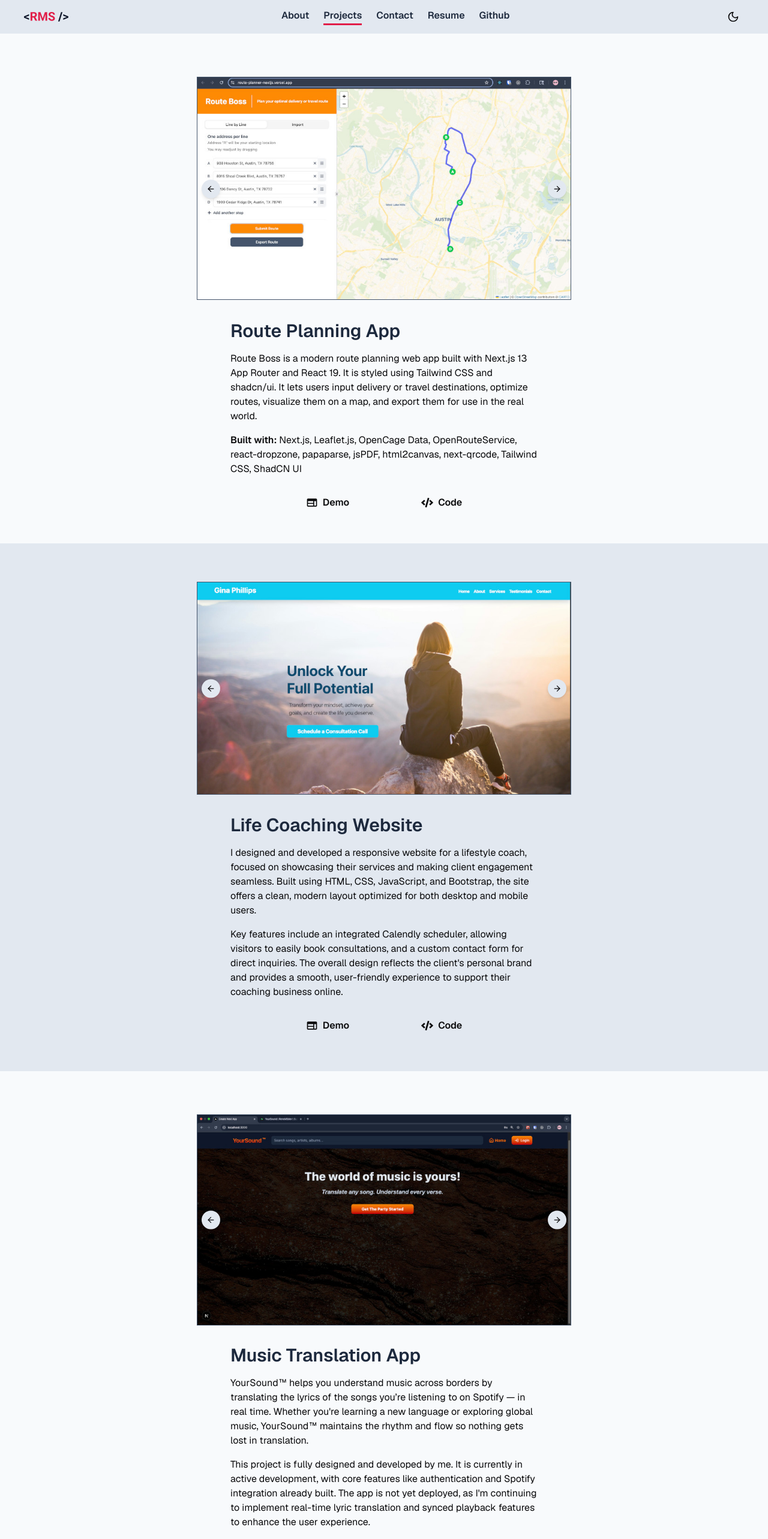
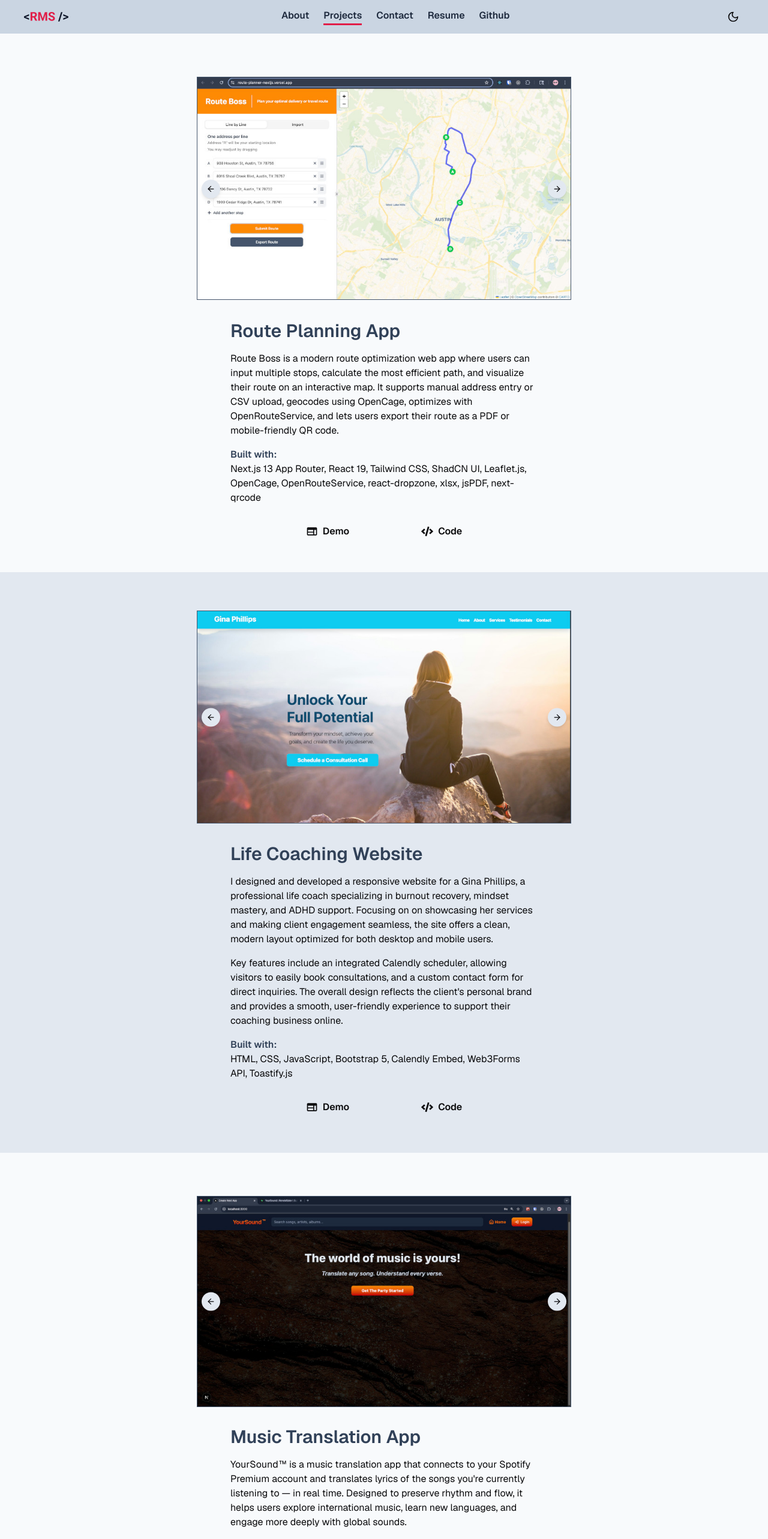
Before and after one commit to ReneMSdev/portfolio-website, a Next.js app: page /projects in a window 1280 px wide. Shown: the top 2566 px of the page at 60% size. Built offline with nearby package versions, Linux system fonts and the light colour scheme.

Commit message:
applying new color theme

```diff
--- a/src/app/globals.css
+++ b/src/app/globals.css
@@ -150,7 +150,7 @@
 /* Custom Hamburger Icon */
 #nav-icon {
   width: 28px;
-  height: 25px;
+  height: 20px;
   transform: rotate(0deg);
   transition: 0.5s ease-in-out;
 }
@@ -173,14 +173,14 @@
 }
 
 #nav-icon span:nth-child(1) {
-  top: 0px;
+  top: 2px;
 }
 #nav-icon span:nth-child(2),
 #nav-icon span:nth-child(3) {
   top: 10px;
 }
 #nav-icon span:nth-child(4) {
-  top: 20px;
+  top: 18px;
 }
 
 #nav-icon.open span:nth-child(1),
--- a/src/app/page.js
+++ b/src/app/page.js
@@ -87,7 +87,10 @@ export default function Home() {
       {/* Text Column - below image on small screens, left on md+ */}
       <div className='order-2 md:order-1 flex flex-col items-center md:items-start pb-20'>
         <h1 className='text-3xl md:text-6xl font-semibold text-slate-700 dark:text-slate-200'>
-          René Maxey-Salomone
+          René
+          <br className='hidden md:inline' /> Maxey-
+          <br className='hidden md:inline' />
+          Salomone
         </h1>
         <h2 className='text-xl md:text-2xl mt-2 font-semibold'>
           <span className='text-rose-600'>Full-Stack</span> Developer
@@ -100,10 +103,10 @@ export default function Home() {
           className='max-w-md'
         >
           <p className='max-w-md pt-8 text-gray-800 dark:text-gray-200'>
-            Hi, I&apos;m René &mdash; a software developer with a background in design and a passion
-            for building human-centered web applications. I&apos;m currently open to full-time roles
-            where I can contribute to meaningful products, continue learning, and collaborate with
-            thoughtful teams.
+            Hi, I&apos;m René &mdash; a software developer with a background in design and computer
+            science. I have a passion for problem solving and building human-centered web
+            applications. I&apos;m currently open to full-time roles where I can contribute to
+            meaningful products, continue learning, and collaborate with thoughtful teams.
           </p>
           <CollapsibleContent className='space-y-4'>
             <p className='max-w-md pt-4 text-gray-800 dark:text-gray-200'>
@@ -119,7 +122,7 @@ export default function Home() {
             </p>
           </CollapsibleContent>
           <div className='w-full flex'>
-            <CollapsibleTrigger className=' mt-2 font-semibold text-sm cursor-pointer text-blue-400'>
+            <CollapsibleTrigger className=' mt-2 font-semibold text-sm cursor-pointer text-blue-500'>
               {open ? 'Read less' : 'Read more'}
             </CollapsibleTrigger>
           </div>
--- a/src/app/projects/page.js
+++ b/src/app/projects/page.js
@@ -37,19 +37,20 @@ export default function ProjectsPage() {
 
         {/* Text */}
         <div className='mt-8 mx-auto'>
-          <h2 className='text-3xl text-slate-800 dark:text-slate-200 font-semibold text-center md:text-start'>
+          <h2 className='text-3xl text-slate-700 dark:text-[#A8DADC] font-semibold text-center md:text-start'>
             Route Planning App
           </h2>
           <p className='max-w-lg mt-4'>
-            Route Boss is a modern route planning web app built with Next.js 13 App Router and React
-            19. It is styled using Tailwind CSS and shadcn/ui. It lets users input delivery or
-            travel destinations, optimize routes, visualize them on a map, and export them for use
-            in the real world.
+            Route Boss is a modern route optimization web app where users can input multiple stops,
+            calculate the most efficient path, and visualize their route on an interactive map. It
+            supports manual address entry or CSV upload, geocodes using OpenCage, optimizes with
+            OpenRouteService, and lets users export their route as a PDF or mobile-friendly QR code.
           </p>
           <p className='max-w-lg mt-4'>
-            <span className='font-semibold'>Built with:</span> Next.js, Leaflet.js, OpenCage Data,
-            OpenRouteService, react-dropzone, papaparse, jsPDF, html2canvas, next-qrcode, Tailwind
-            CSS, ShadCN UI
+            <span className='font-semibold text-slate-700 dark:text-[#A8DADC]'>Built with:</span>
+            <br />
+            Next.js 13 App Router, React 19, Tailwind CSS, ShadCN UI, Leaflet.js, OpenCage,
+            OpenRouteService, react-dropzone, xlsx, jsPDF, next-qrcode
           </p>
         </div>
 
@@ -87,20 +88,25 @@ export default function ProjectsPage() {
 
         {/* Text */}
         <div className='mt-8 mx-auto'>
-          <h2 className='text-3xl text-slate-800 dark:text-slate-200 font-semibold text-center md:text-start'>
+          <h2 className='text-3xl text-slate-700 dark:text-[#A8DADC] font-semibold text-center md:text-start'>
             Life Coaching Website
           </h2>
           <p className='max-w-lg mt-4'>
-            I designed and developed a responsive website for a lifestyle coach, focused on
-            showcasing their services and making client engagement seamless. Built using HTML, CSS,
-            JavaScript, and Bootstrap, the site offers a clean, modern layout optimized for both
-            desktop and mobile users.
+            I designed and developed a responsive website for a Gina Phillips, a professional life
+            coach specializing in burnout recovery, mindset mastery, and ADHD support. Focusing on
+            on showcasing her services and making client engagement seamless, the site offers a
+            clean, modern layout optimized for both desktop and mobile users.
           </p>
           <p className='max-w-lg mt-4'>
             Key features include an integrated Calendly scheduler, allowing visitors to easily book
             consultations, and a custom contact form for direct inquiries. The overall design
             reflects the client&apos;s personal brand and provides a smooth, user-friendly
             experience to support their coaching business online.
+          </p>
+          <p className='max-w-lg mt-4'>
+            <span className='font-semibold text-slate-700 dark:text-[#A8DADC]'>Built with:</span>
+            <br />
+            HTML, CSS, JavaScript, Bootstrap 5, Calendly Embed, Web3Forms API, Toastify.js
           </p>
         </div>
 
@@ -138,24 +144,25 @@ export default function ProjectsPage() {
 
         {/* Text */}
         <div className='mt-8 mx-auto'>
-          <h2 className='text-3xl text-slate-800 dark:text-slate-200 font-semibold text-center md:text-start'>
+          <h2 className='text-3xl text-slate-700 dark:text-[#A8DADC] font-semibold text-center md:text-start'>
             Music Translation App
           </h2>
           <p className='max-w-lg mt-4'>
-            YourSound™ helps you understand music across borders by translating the lyrics of the
-            songs you’re listening to on Spotify — in real time. Whether you&apos;re learning a new
-            language or exploring global music, YourSound™ maintains the rhythm and flow so nothing
-            gets lost in translation.
+            YourSound™ is a music translation app that connects to your Spotify Premium account and
+            translates lyrics of the songs you&apos;re currently listening to — in real time.
+            Designed to preserve rhythm and flow, it helps users explore international music, learn
+            new languages, and engage more deeply with global sounds.
           </p>
           <p className='max-w-lg mt-4'>
-            This project is fully designed and developed by me. It is currently in active
-            development, with core features like authentication and Spotify integration already
-            built. The app is not yet deployed, as I&apos;m continuing to implement real-time lyric
-            translation and synced playback features to enhance the user experience.
+            This project is designed and developed by me. It is currently in active development,
+            with core features like authentication and Spotify integration already built. The app is
+            not yet deployed, as I&apos;m continuing to implement real-time lyric translation and
+            synced playback features to enhance the user experience.
           </p>
           <p className='max-w-lg mt-4'>
-            <span className='font-semibold'>Built with:</span> Next.js, Supabase, Spotify API,
-            Tailwind CSS, ShadCN UI
+            <span className='font-semibold text-slate-700 dark:text-[#A8DADC]'>Built with:</span>
+            <br />
+            Next.js, Supabase, Spotify API, Tailwind CSS, ShadCN UI
           </p>
         </div>
 
--- a/src/components/MobileMenu.jsx
+++ b/src/components/MobileMenu.jsx
@@ -29,7 +29,7 @@ export default function MobileMenu() {
   return (
     <>
       {/* Menu bar */}
-      <div className='md:hidden fixed top-0 left-0 w-full h-14 flex items-center justify-baseline bg-slate-200 dark:bg-slate-800 z-[900] px-4'>
+      <div className='md:hidden fixed top-0 left-0 w-full h-14 flex items-center justify-baseline bg-slate-300 dark:bg-slate-800 z-[900] px-4'>
         <a href='/'>
           {mounted && (
             <img
@@ -62,7 +62,7 @@ export default function MobileMenu() {
       {/* Slide-in Menu */}
       <div
         className={cn(
-          'md:hidden fixed top-0 right-0 h-screen w-40 bg-slate-300 dark:bg-slate-600 z-[998] p-8 pt-24 flex flex-col gap-6 transform transition-transform duration-300 ease-in-out shadow-md',
+          'md:hidden fixed top-0 right-0 h-screen w-40 bg-slate-400 dark:bg-slate-600 z-[998] p-8 pt-24 flex flex-col gap-6 transform transition-transform duration-300 ease-in-out shadow-md',
           open ? 'translate-x-0' : 'translate-x-full'
         )}
       >
--- a/src/components/Navbar.jsx
+++ b/src/components/Navbar.jsx
@@ -28,7 +28,7 @@ export default function Navbar() {
   return (
     <nav
       className={cn(
-        'hidden md:flex fixed top-0 left-0 w-full justify-center items-center h-14 text-md z-50 bg-slate-200 dark:bg-slate-800'
+        'hidden md:flex fixed top-0 left-0 w-full justify-center items-center h-14 text-md z-50 bg-slate-300 dark:bg-slate-800'
       )}
     >
       <a href='/'>
--- a/src/components/RouteChangeSpinner.jsx
+++ b/src/components/RouteChangeSpinner.jsx
@@ -8,9 +8,9 @@ export default function RouteChangeSpinner() {
   if (!isLoading) return null
 
   return (
-    <div className='fixed inset-0 z-50 bg-slate-100/70 dark:bg-stone-900/70 backdrop-blur flex items-center justify-center'>
+    <div className='fixed inset-0 z-50 bg-slate-100/70 dark:bg-slate-900/70 backdrop-blur flex items-center justify-center'>
       <FadeLoader
-        color='#6366f1'
+        color='#457B9D'
         height={15}
         width={5}
         radius={20}
```
Also changed, not shown: src/app/contact/page.js (+7 -7 lines).
